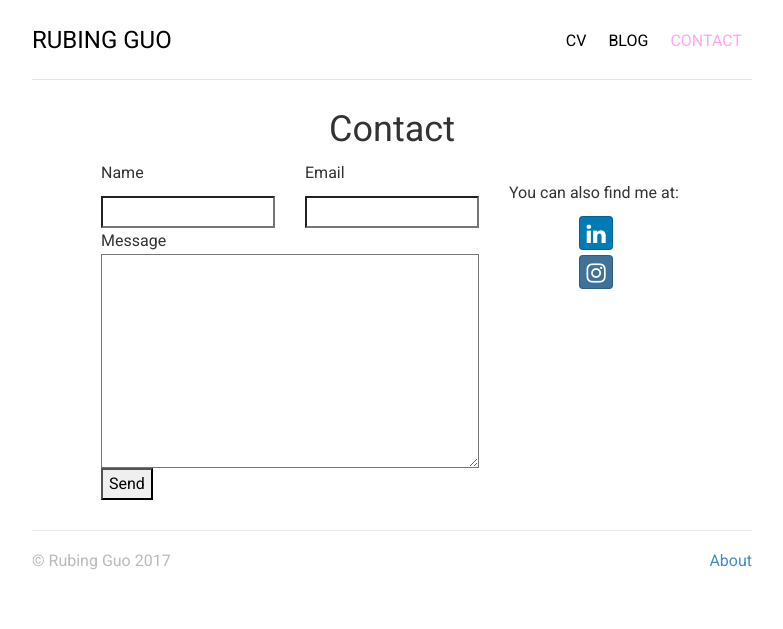
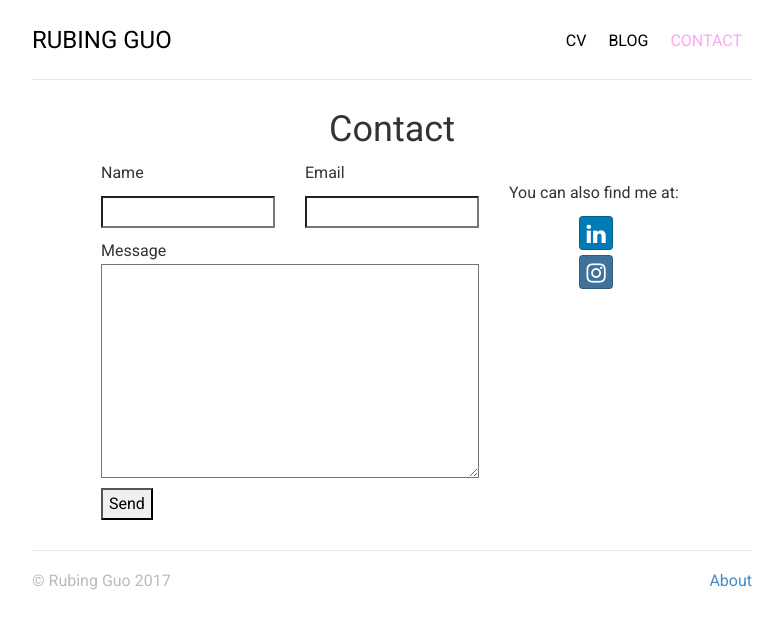
Before and after one commit to flower-joke/peanutshells.github.io, a Jekyll site: the page built from contact/index.html, in a window 1280 px wide. Shown: the top 629 px of the page, without its empty margins (248-1031 px from the left). Built offline with Jekyll 4.4.1, drawn with Linux system fonts in a browser that asks for light colours; nearby versions of some CDN libraries.

Commit message:
Update style.css

```diff
--- a/css/style.css
+++ b/css/style.css
@@ -96,8 +96,10 @@ ul.swatch li:first-child { webkit-border-top-left-radius: 9px; -webkit-border-bo
 .notes, .contact, .about, .cv, .error, .swatches { margin-bottom: 30px; }
 
 /* Contact */
-iframe {font-family: 'Merriweather', Georgia, Times; font-size: 16px;}
+iframe { font-family: 'Merriweather', Georgia, Times; font-size: 16px; }
+
 .contact .form { width: 100%; }
+form .form-row { padding-top: 10px; }
 .author-social-container { padding-top: 20px; }
 .author-social-container .author-social { display: block; max-width: 125px; margin: auto; margin-bottom: 5px; }
 .footer-social-icons {
```
